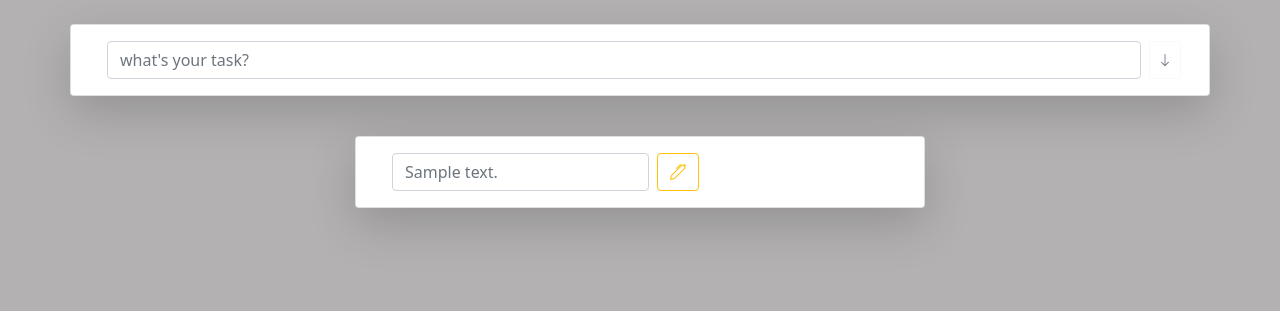
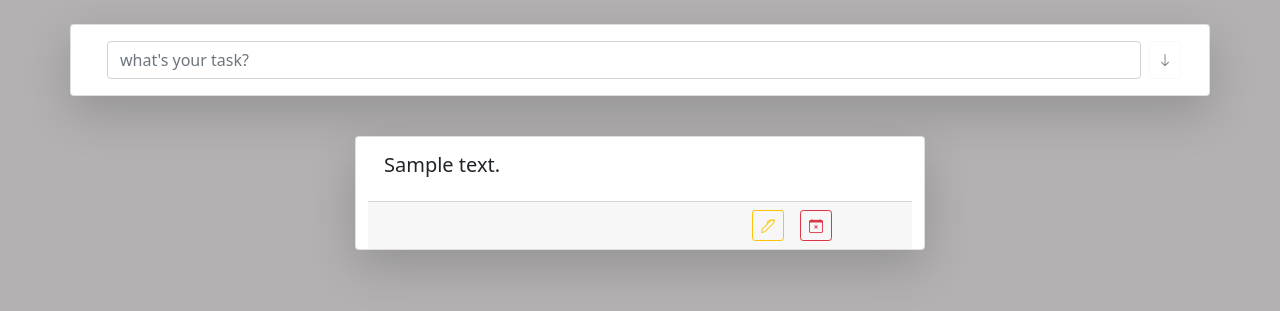
Before and after one commit to rgadzo/ToDo, a Django app: template templates/rewrite.html in a window 1280 px wide. Shown: the top 311 px of the page. Run offline with Django 3.2, Linux system fonts and the light colour scheme; the template is opened without the code that fills it: values that come from a table or form of the project are taken from there, others are empty; tables that the repository leaves empty hold one stand-in row (values such as "Sample post").

Commit message:
Better front-end

```diff
--- a/templates/rewrite.html
+++ b/templates/rewrite.html
@@ -1,6 +1,8 @@
 {% extends 'base.html' %}
 
 {% block rew %}
+    {% for task in tasks_list %}
+        {% if task.id == task_id %}
             <div class="container">
                 <div class="row  justify-content-center mt-3 mb-3">
                     <div class="card col-sm-12 col-lg-6 d-flex shadow-lg text-align-center">
@@ -8,10 +10,34 @@
                             <form action="{% url 'todoapp:rewritedone' task.id %}" class="d-flex" method="post">
                                 {% csrf_token %}
                                 <input type="text" class="form-control mx-2" name="new-name" placeholder="{{ task }}"/>
-                        <button type="submit" class="btn btn-outline-warning rounded" name="submit"><i class="bi bi-pen"></i></button>
+                                <button type="submit" class="btn btn-outline-success rounded" name="submit"><i class="bi bi-arrow-90deg-left"></i></button>
                             </form>
                         </div>
                     </div>
                 </div>
             </div>
+        {% else %}
+            <div class="container">
+                <div class="row  justify-content-center mt-3 mb-3">
+                    <div class="card col-sm-12 col-lg-6 d-flex shadow-lg text-align-center">
+                        <div class="card-body d-flex">
+                            <h5 class="">{{ task }}</h5>
+                        </div>
+                        <div class="card-footer">
+                            <div class="row float-end g-5">
+                                <form action="{% url 'todoapp:rewrite' task.id %}" class="col-1" method="post">
+                                    {% csrf_token %}
+                                    <button type="submit" class="btn btn-outline-warning btn-sm float-end"><i class="bi bi-pen"></i></button>
+                                </form>
+                                <form action="{% url 'todoapp:delete' task.id %}" class="col-1" method="post">
+                                    {% csrf_token %}
+                                    <button type="submit" class="btn btn-outline-danger btn-sm float-end"><i class="bi bi-calendar-x"></i></button>
+                                </form>
+                            </div>
+                        </div>
+                    </div>
+                </div>
+            </div>
+        {% endif %}
+    {% endfor %}
 {% endblock rew %}
--- a/todoapp/views.py
+++ b/todoapp/views.py
@@ -29,9 +29,10 @@ def delete(request, task_id):
 
 
 def rewrite(request, task_id):
-    task = get_object_or_404(models.Task, id=task_id)
+    tasks_list = models.Task.objects.all()
     return render(request, 'rewrite.html', context={
-        'task': task,
+        'task_id': task_id,
+        'tasks_list': tasks_list,
     })
 
 
```
Also changed, not shown: db.sqlite3. Lines whose indentation alone changed are shown as unchanged.
